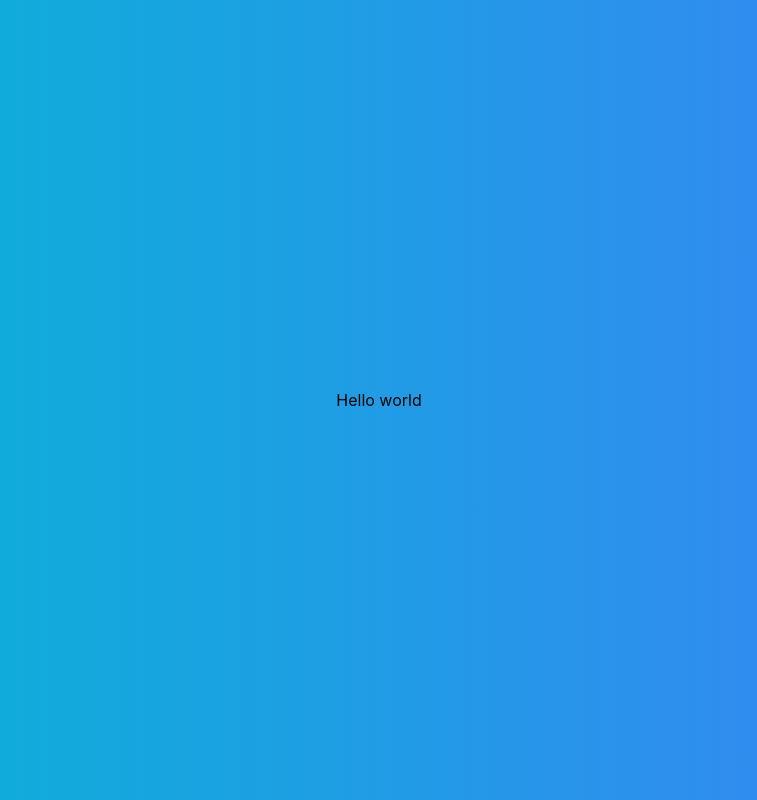
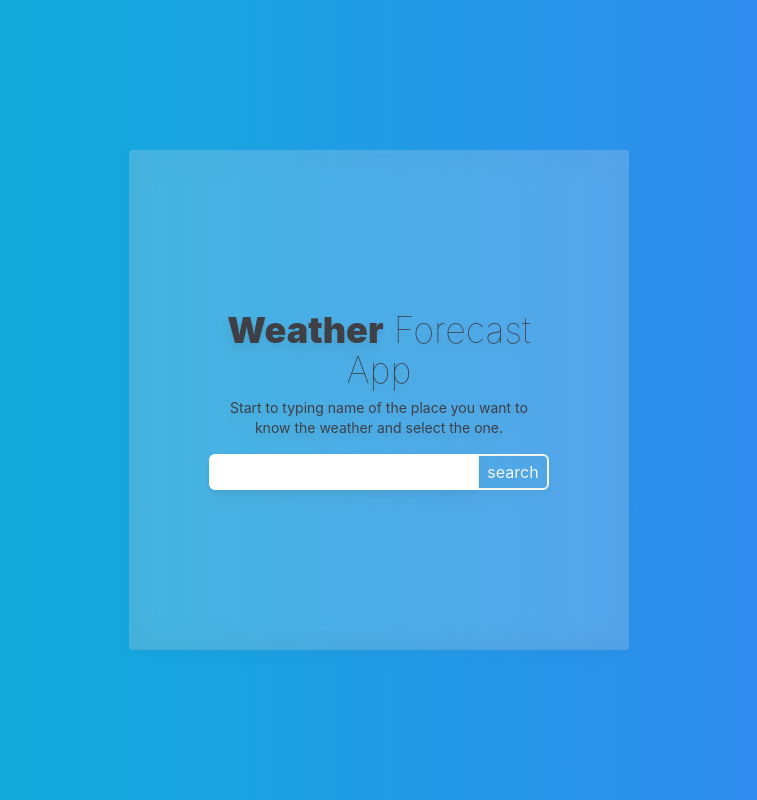
Before and after one commit to Kamil-Kalbarczyk/weather-app, a React (Create React App) app: page / in a window 1280 px wide. Shown: the whole page, without its empty margins (261-1018 px from the left). Built offline with nearby package versions, Linux system fonts and the light colour scheme.

Commit message:
add section with title and input search

```diff
--- a/src/App.tsx
+++ b/src/App.tsx
@@ -1,7 +1,26 @@
 const App = () => {
   return (
     <main className="flex justify-center items-center bg-gradient-to-r from-cyan-500 to-blue-500 h-[100vh] w-full">
-      Hello world
+      <section className="w-full md:max-w-[500px] p-4 flex flex-col text-center items-center justify-center md:px-10 lg:p-24 h-full lg:h-[500px] bg-white bg-opacity-20 backdrop-blur-lg rounded drop-shadow-lg text-zinc-700">
+        <h1 className="text-4xl font-thin">
+          <span className=" font-black">Weather</span> Forecast App
+        </h1>
+        <p className=" text-sm mt-2">
+          Start to typing name of the place you want to know the weather and
+          select the one.
+        </p>
+        <div className=" flex mt-10 md:mt-4">
+          {" "}
+          <input
+            type="text"
+            value={""}
+            className="px-2 py-1 border-2 border-white rounded-l-md"
+          />
+          <button className=" rounded-r-md border-2 border-zinc-100 hover:border-zinc-500 hover:text-zinc-500 text-zinc-100 px-2 py-1 curosor-pointer">
+            search
+          </button>
+        </div>
+      </section>
     </main>
   );
 };
```
